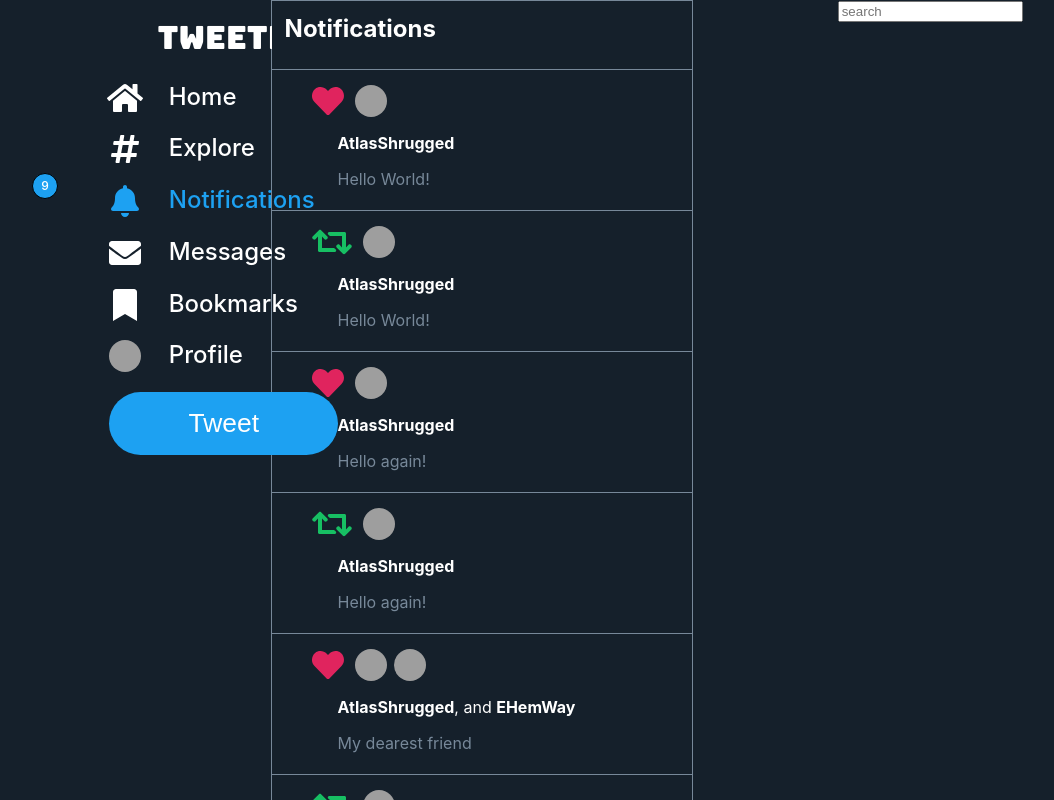
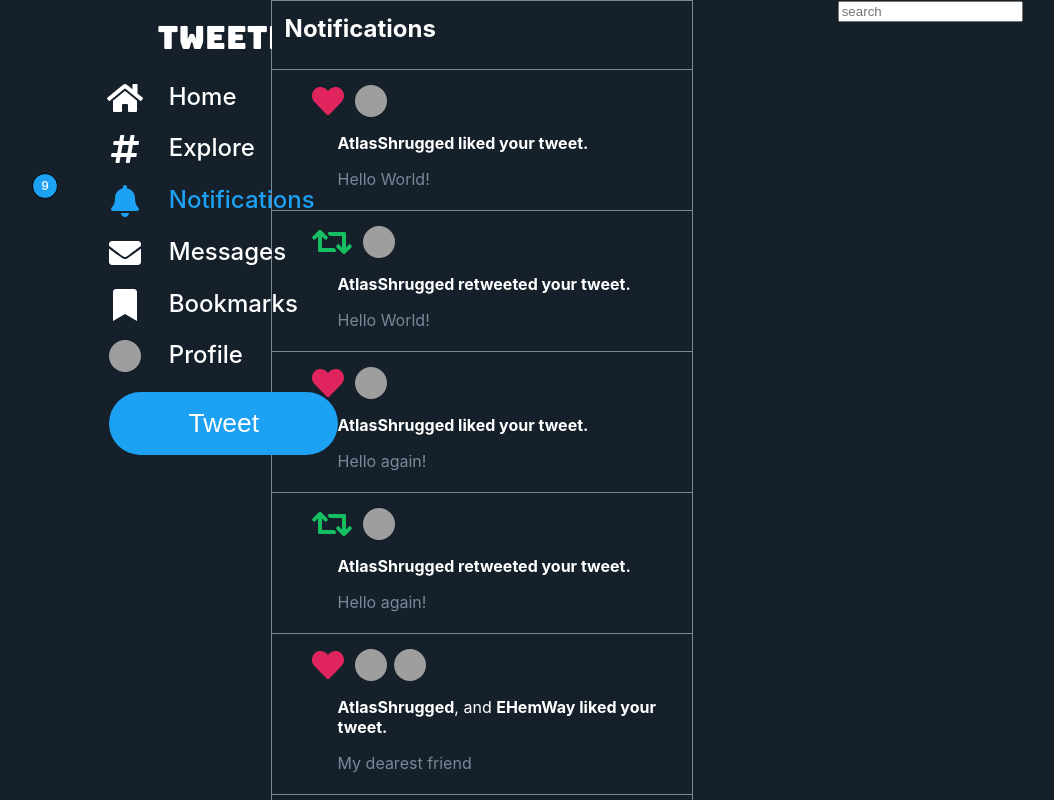
Before and after one commit to jadk97/tweeter-2.0, a React (Create React App) app: page /notifications in a window 1280 px wide. Shown: the top 800 px of the page, without its empty margins (113-1167 px from the left). Built offline with nearby package versions, Linux system fonts and the light colour scheme; grey boxes are pictures that could not be loaded.

Commit message:
Text formatter in NotificationListItem now adds some text at the end of a notification message to better indicate whether a user liked or retweeted a tweet outside of just the icon

```diff
--- a/src/components/NavBar.js
+++ b/src/components/NavBar.js
@@ -24,8 +24,9 @@ const NavBar = (props) => {
   useEffect(() => {
     let likedNotifications = findKeys(userProfile.tweets, "likedBy");
     let retweetedNotifications = findKeys(userProfile.tweets, "retweetedBy");
+    let repliedNotifications = findKeys(userProfile.tweets, "mentions");
+    console.log("Reply notifs", repliedNotifications);
 
-    console.log(likedNotifications);
     console.log("useEffect ran");
     setNotificationsCount(likedNotifications.length + retweetedNotifications.length);
     // console.log(notificationsCount);
--- a/src/components/NotificationListItem.js
+++ b/src/components/NotificationListItem.js
@@ -151,13 +151,18 @@ const NotificationListItem = (props) => {
   ];
 
 
-  const notificationTextFormatter = (notifType) => {
+  const notificationTextFormatter = (notifUsers, notifType) => {
     let notifChain;
-    if (notifType.length > 1) {
-      notifChain = notifType.map((notif, i) => {
-        if (i === notifType.length - 1) {
+    const messageEnder = {
+      like: "liked your tweet.",
+      retweet: "retweeted your tweet.",
+      reply: "replied to your tweet.",
+    }
+    if (notifUsers.length > 1) {
+      notifChain = notifUsers.map((notif, i) => {
+        if (i === notifUsers.length - 1) {
           // console.log("last index", mention);
-          return <span>and <span className="notification-link">{notif}</span></span>
+          return <span>and <span className="notification-link">{notif + " " + messageEnder[notifType]}</span></span>
         }
         else {
           return <span><span className="notification-link">{notif}</span>, </span>
@@ -165,8 +170,10 @@ const NotificationListItem = (props) => {
       })
     }
     else {
-      notifChain = <span className="notification-link">{notifType[0]}</span>
+      notifChain = <span className="notification-link">{notifUsers[0] + " " + messageEnder[notifType]} </span>
     }
+
+
     return notifChain;
   }
 
@@ -221,7 +228,7 @@ const NotificationListItem = (props) => {
           }
         </div>
         <div className="notification-text">
-          <p>{notificationTextFormatter(props.notifUsers)}</p>
+          <p>{notificationTextFormatter(props.notifUsers, props.notifType)}</p>
           <p className="notification-tweet-text">{props.text}</p>
         </div>
       </div>
```
